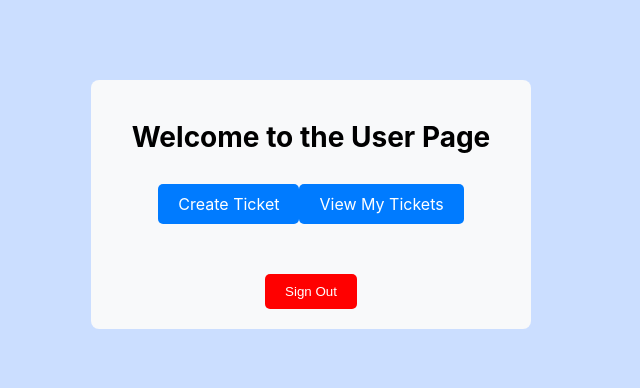
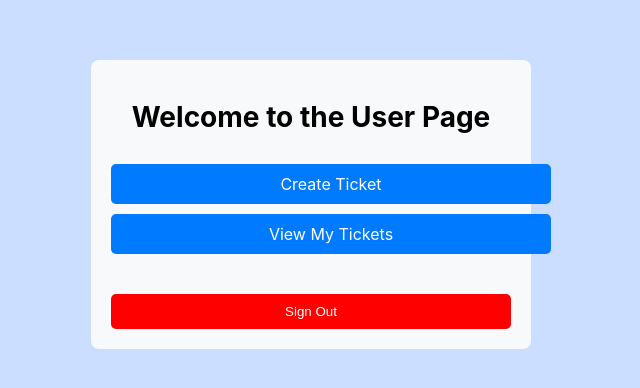
Before and after one commit to Mihir355/Ticket-Support-System, a React (Create React App) app in the folder frontend/: page /userpage/1 in a window 1280 px wide. Shown: the part 196-584 px from the top of the page, without its empty margins (329-969 px from the left). Built offline with nearby package versions, Linux system fonts and the light colour scheme.

Commit message:
userdash modification

```diff
--- a/frontend/src/styling/userdash.css
+++ b/frontend/src/styling/userdash.css
@@ -31,11 +31,13 @@ body {
 
 .userdash-buttons {
   margin-bottom: 20px;
+  display: flex;
+  flex-direction: column;
+  gap: 10px;
 }
 
 .userdash-button {
   padding: 10px 20px;
-  margin-bottom: 10px;
   background-color: #007bff;
   color: #fff;
   border: none;
@@ -45,6 +47,7 @@ body {
   display: inline-block;
   font-size: 16px;
   transition: background-color 0.3s ease;
+  width: 100%;
 }
 
 .userdash-button:hover {
@@ -60,6 +63,7 @@ body {
   border-radius: 5px;
   cursor: pointer;
   transition: background-color 0.3s ease;
+  width: 100%;
 }
 
 .userdash-signout:hover {
@@ -71,11 +75,6 @@ body {
     padding: 0 20px;
   }
 
-  .userdash-button {
-    width: 100%;
-    margin-bottom: 10px;
-  }
-
   .userdash-content {
     padding: 15px;
   }
@@ -84,4 +83,8 @@ body {
     font-size: 24px;
     padding-top: 10px;
   }
+
+  .userdash-button {
+    width: 100%;
+  }
 }
```
